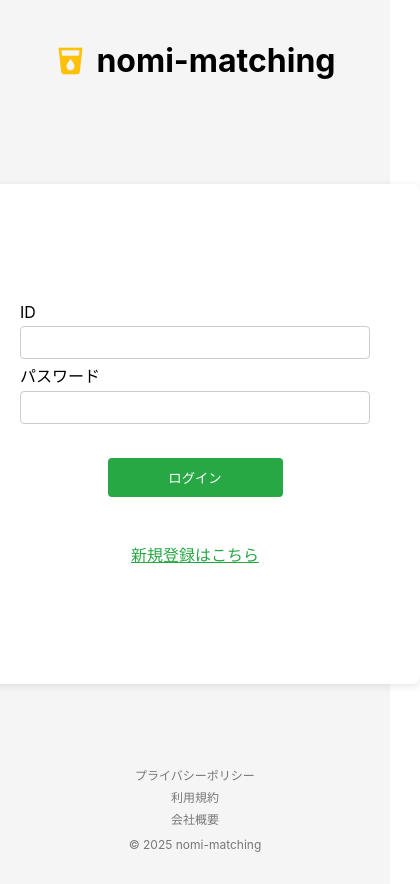
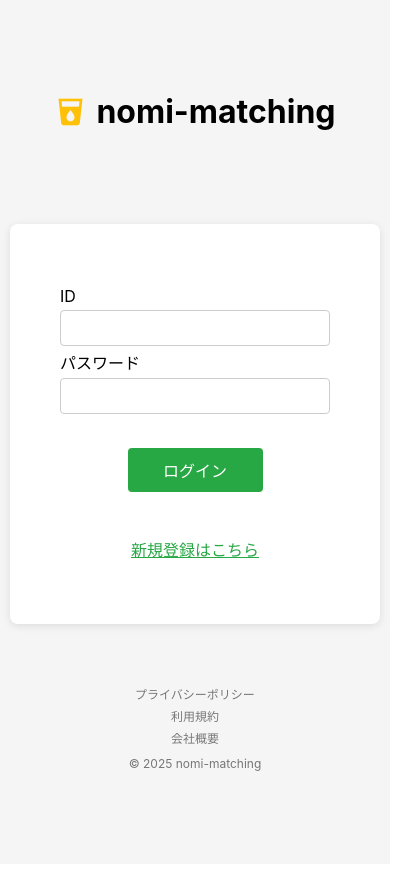
Before and after one commit to Ryosuke-Ha/nomi-matching, a React (Create React App) app: page /login in a window 390 px wide. Shown: the whole page, 420 px wide, since content can reach past the window. Built offline with nearby package versions, Linux system fonts and the light colour scheme; no server answers.

Commit message:
add login responsive

```diff
--- a/src/components/guest/auth/LoginPage.css
+++ b/src/components/guest/auth/LoginPage.css
@@ -8,10 +8,26 @@
   padding: 20px;
 }
 
+/* Shared width for header, card, footer */
+.auth-header,
+.auth-card,
+.auth-footer {
+  width: 100%;
+  max-width: 400px;
+  margin: 0 auto;
+  box-sizing: border-box;
+}
+
+/* Header */
 .auth-header {
   display: flex;
   align-items: center;
+  justify-content: center;
   gap: 10px;
+  width: 100%;
+  max-width: 400px;
+  margin: 0 auto;
+  box-sizing: border-box;
 }
 
 .beer-icon {
@@ -19,6 +35,7 @@
   color: #ffc107;
 }
 
+/* Auth Card */
 .auth-card {
   background: #fff;
   padding: 50px;
@@ -26,6 +43,7 @@
   box-shadow: 0 2px 8px rgba(0, 0, 0, 0.1);
   width: 100%;
   max-width: 400px;
+  margin: 0 auto;
   min-height: 400px;
   display: flex;
   flex-direction: column;
@@ -59,6 +77,7 @@
   background: #0056b3;
 }
 
+/* Auth Link */
 .auth-link {
   text-align: center;
   margin-top: 10px;
@@ -66,13 +85,18 @@
   color: #007bff;
 }
 
+/* Footer */
 .auth-footer {
   display: flex;
-  flex-direction: column;
+  flex-direction: row;
   align-items: center;
-  gap: 5px;
+  gap: 20px;
   font-size: 12px;
   color: #777;
+  width: 100%;
+  max-width: 400px;
+  margin: 0 auto 20px;
+  box-sizing: border-box;
 }
 
 .auth-footer a {
@@ -83,3 +107,52 @@
 .auth-footer p {
   margin-top: 5px;
 }
+
+/* Responsive adjustments */
+@media (max-width: 600px) {
+  .auth-container {
+    padding: 10px;
+    justify-content: space-evenly;
+  }
+  /* Match card width to header/footer on mobile */
+  .auth-card {
+    margin: 10px auto;
+    max-width: 100%;
+  }
+  .auth-header,
+  .auth-card {
+    margin: 10px 0;
+  }
+  .auth-footer {
+    flex-direction: column;
+    gap: 5px;
+  }
+  .auth-card {
+    padding: 20px;
+    gap: 20px;
+    min-height: auto;
+  }
+  .auth-card input {
+    padding: 12px;
+    font-size: 16px;
+  }
+  .auth-card button {
+    width: 100%;
+    font-size: 16px;
+  }
+}
+
+/* Ensure footer URLs inline on desktop */
+@media (min-width: 601px) {
+  .auth-footer {
+    flex-direction: row;
+  }
+
+  /* Desktop auth-card: larger size */
+  .auth-card {
+    padding: 50px;
+    gap: 35px;
+    max-width: 600px;
+    min-height: 500px;
+  }
+}
```
